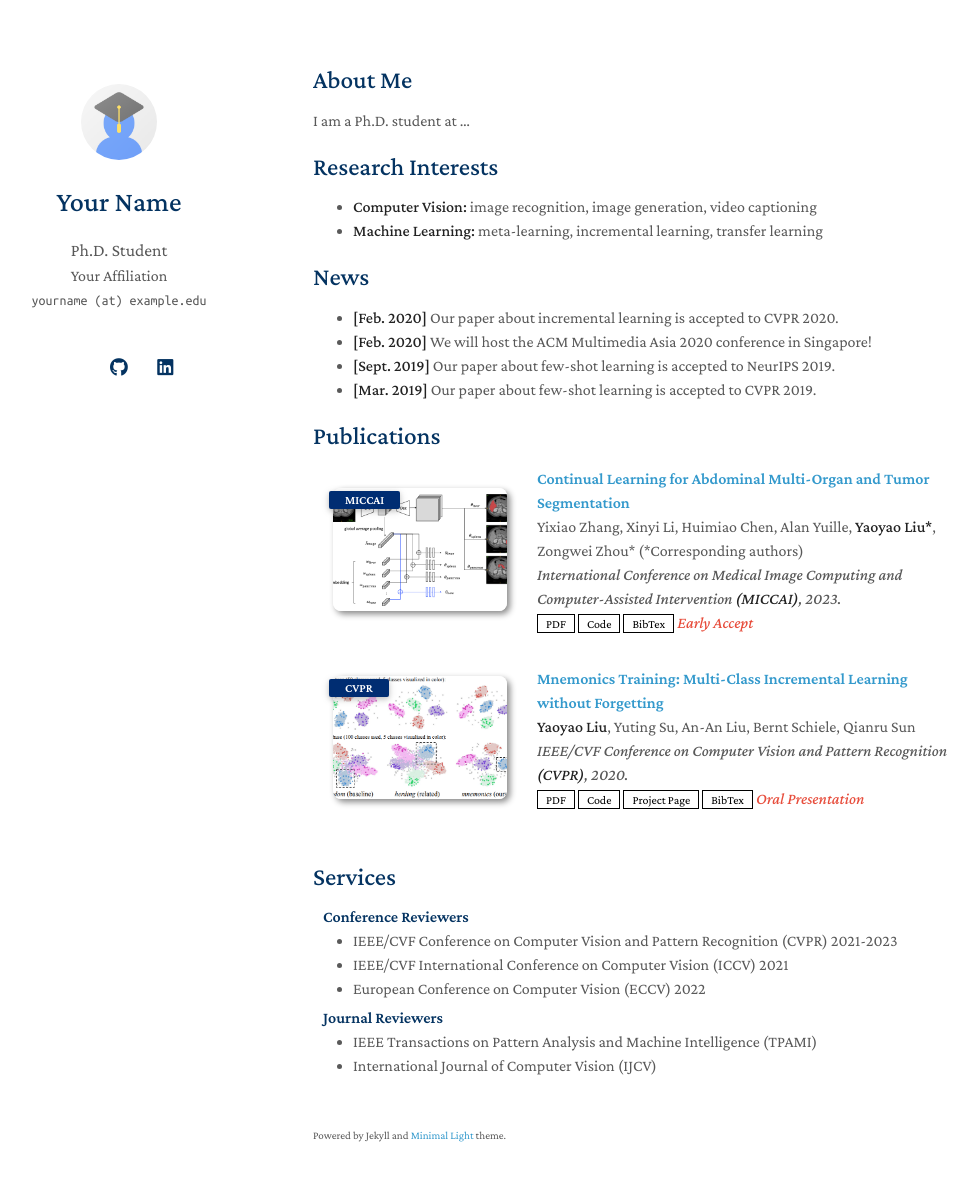
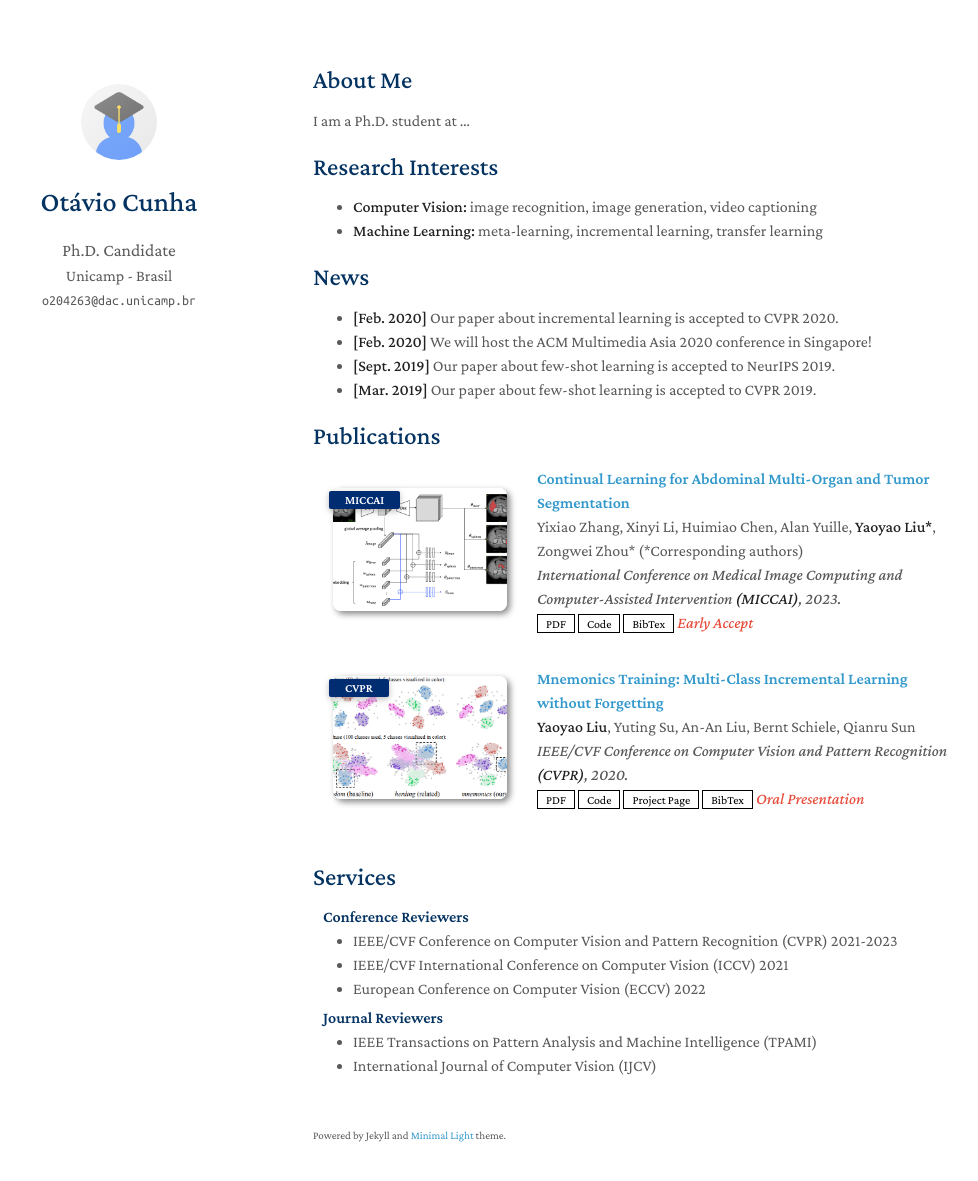
Before and after one commit to Otavio-Cunha/otaviocunha.github.io, a Jekyll site: the page built from index.md, in a window 1280 px wide and 1216 px high. Shown: the top 1181 px of the window, without its empty margins (157-1135 px from the left). Built offline with Jekyll 4.4.1, drawn with Linux system fonts in a browser that asks for light colours; a style sheet for code colours, icons or effects is not loaded; our own code applies the rules of GitHub Pages for plain Markdown files.

Commit message:
config.yml

```diff
--- a/_config.yml
+++ b/_config.yml
@@ -1,8 +1,8 @@
 # Basic Information
-title: Your Name
-position: Ph.D. Student
-affiliation: Your Affiliation
-email: yourname (at) example.edu
+title: Otávio Cunha
+position: Ph.D. Candidate
+affiliation: Unicamp - Brasil
+email: o204263@dac.unicamp.br
 
 # Search Engine Optimization (SEO)
 # The following information is used to improve the website traffic from search engines, e.g., Google.
@@ -12,11 +12,9 @@ canonical: https://minimal-light-theme.yliu.me/
 
 # Links
 # If you don't need one of them, you may delete the corresponding line.
-google_scholar: https://scholar.google.com/
+
 cv_link: assets/files/curriculum_vitae.pdf
-github_link: https://github.com/
-linkedin: https://www.linkedin.com/
-twitter: https://twitter.com/
+
 
 # Images (e.g., your profile picture and your website's favicon)
 # "favicon" and "favicon_dark" are used for the light and dark modes, respectively.
@@ -38,7 +36,6 @@ font: "Serif" # or "Sans Serif"
 
 # Google Analytics ID
 # Please remove this if you don't use Google Analytics
-google_analytics: UA-111540567-4
 
 # Use this project as a remote theme for GitHub Pages
 # See the guide here: https://docs.github.com/en/pages/setting-up-a-github-pages-site-with-jekyll/adding-a-theme-to-your-github-pages-site-using-jekyll
```
